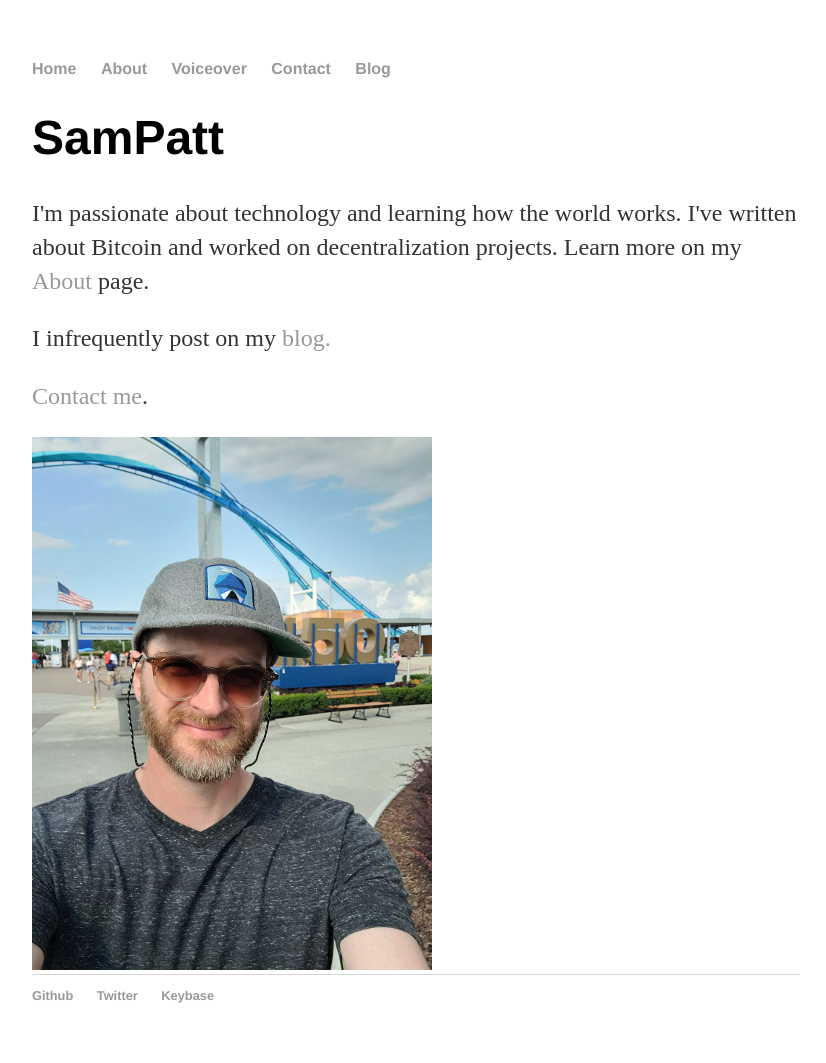
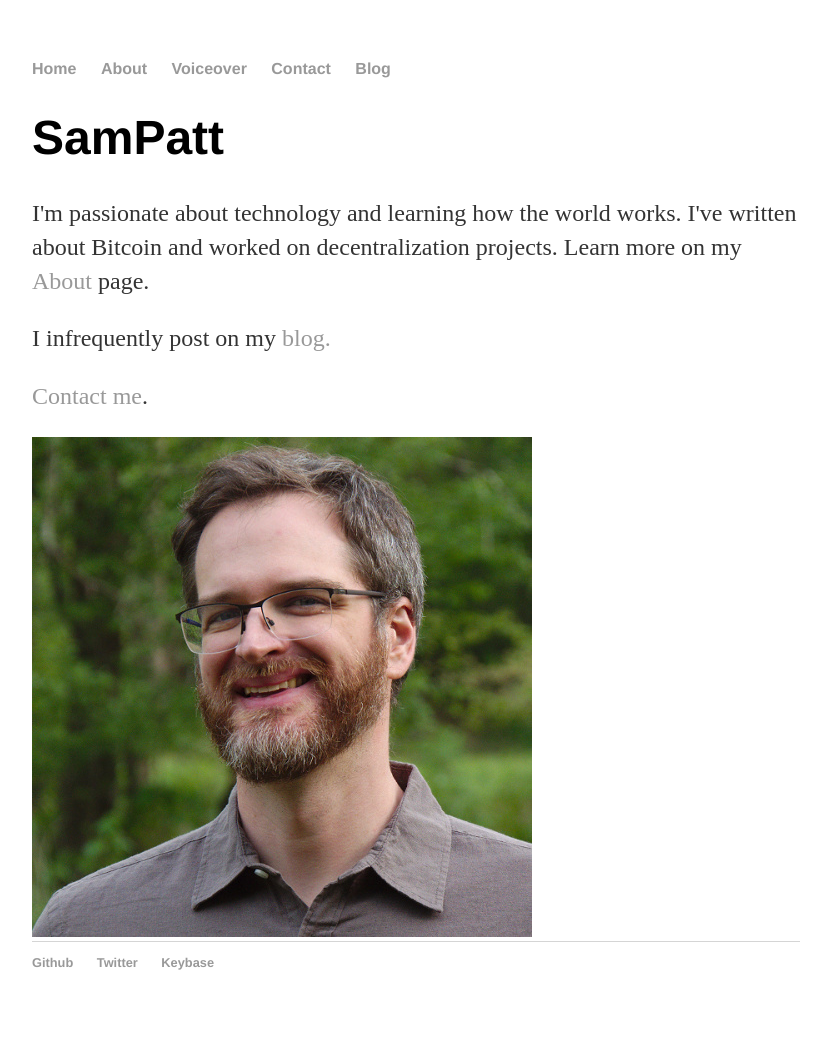
Before and after one commit to SamPatt/sampatt.com, a Jekyll site: the page index.html, which Jekyll copies as it is, in a window 1280 px wide. Shown: the whole page, without its empty margins (224-1050 px from the left). Built offline with Jekyll 4.4.1, drawn with Linux system fonts in a browser that asks for light colours; after the commit the page ends 1030 px from its top, so only the background shows below that.

Commit message:
Changing photo

```diff
--- a/index.html
+++ b/index.html
@@ -21,7 +21,7 @@
 					<p>I'm passionate about technology and learning how the world works. I've written about Bitcoin and worked on decentralization projects. Learn more on my <a href="/about">About</a> page.</p>
 			<p>I infrequently post on my <a href="/blog">blog.</a></p>
 			<p><a href="/contact">Contact me</a>.</p>
-			 <img src="/images/samcederpoint.jpg" alt="Me at Cedar Point; I love coasters" width="400" height="533">
+			 <img src="/images/sampatt.jpg" alt="Profile picture" width="500" height="500">
 			</div><!-- /.blurb -->
 		</div><!-- /.container -->
 
```
Also changed, not shown: images/sampatt.jpg (added).
